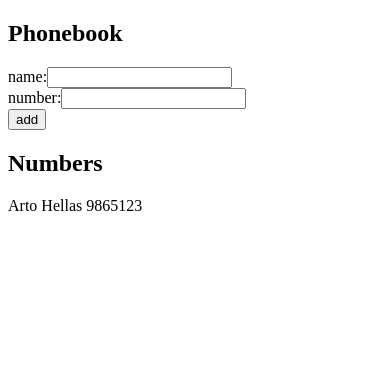
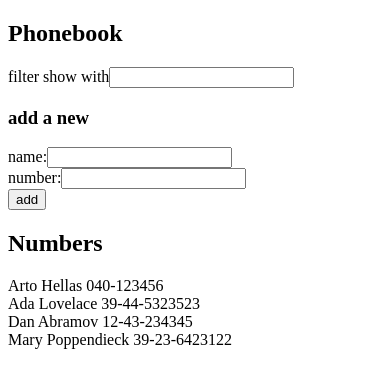
Before and after one commit to adityaslab/fullstackopen, a React (Create React App) app in the folder part2/phonebook/: page / in a window 390 px wide. Shown: the top 388 px of the page. Built offline with nearby package versions, Linux system fonts and the light colour scheme.

Commit message:
phonebook step4

```diff
--- a/part2/phonebook/src/App.js
+++ b/part2/phonebook/src/App.js
@@ -4,12 +4,14 @@
 
 const App = () => {
   const [persons, setPersons] = useState([
-    { name: 'Arto Hellas',
-      number: '9865123'
-    }
+{ name: 'Arto Hellas', number: '040-123456', id: 1 },
+    { name: 'Ada Lovelace', number: '39-44-5323523', id: 2 },
+    { name: 'Dan Abramov', number: '12-43-234345', id: 3 },
+    { name: 'Mary Poppendieck', number: '39-23-6423122', id: 4 }
   ])
   const [newName, setNewName] = useState('')
   const [newNumber, setNewNumber] = useState('')
+  const [newFilter, setNewFilter] = useState('')
 
   const handleAdd = (event) => {
     event.preventDefault()
@@ -20,7 +22,7 @@
     }
     for(let x of persons){
       if(x.name === newName){
-        console.log("here2")
+        console.log("here")
         window.alert(`${newName} already added in phonebook`)
         return
       }
@@ -35,9 +37,22 @@
   const handleNumberChange = (event) => {
     setNewNumber(event.target.value)
   }
+  const handleFilterChange = (event) => {
+    setNewFilter(event.target.value)
+    const rx = new RegExp(newFilter,'i')
+    const filtered = () => persons.filter(persons => persons.name.match(rx))
+    setPersons(filtered)
+  }
   return (
     <div>
       <h2>Phonebook</h2>
+      <div>
+        filter show with
+        <input
+        value={newFilter}
+        onChange={handleFilterChange}/>
+      </div>
+      <h3>add a new</h3>
       <form onSubmit={handleAdd}>
         <div>
           name:
@@ -57,7 +72,7 @@
       </form>
       <h2>Numbers</h2>
     <ul>
-      {persons.map((person, i)=><li key={i}>{`${person.name} ${person.number}`}</li>)}
+      {persons.map((person)=><li key={person.id}>{`${person.name} ${person.number}`}</li>)}
     </ul>
     </div>
   )
```
